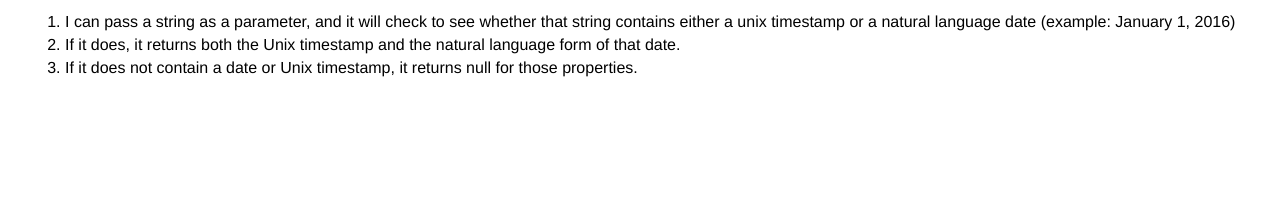
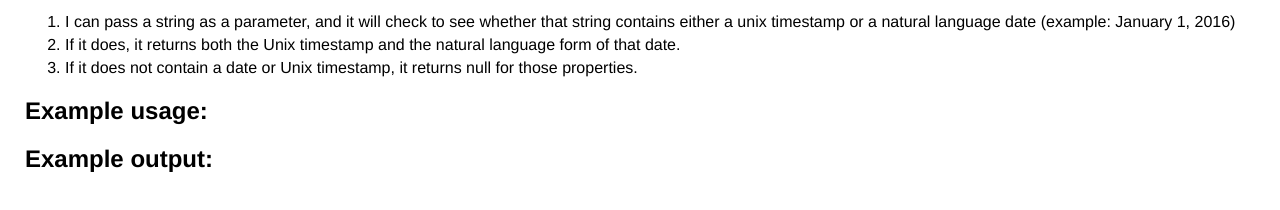
Before and after one commit to martuking/timestap_microservice, a website: page views/index.html in a window 1280 px wide. Shown: the part 104-314 px from the top of the page. Drawn offline with nearby package versions, Linux system fonts and the light colour scheme; no server answers.

Commit message:
Checkpoint

```diff
--- a/public/style.css
+++ b/public/style.css
@@ -7,7 +7,9 @@
 * {
   box-sizing: border-box;
 }
+.exampleOutput{
 
+}
 body {
   font-family: helvetica, arial, sans-serif;
   margin: 25px;
--- a/views/index.html
+++ b/views/index.html
@@ -34,6 +34,12 @@
         <li>If it does, it returns both the Unix timestamp and the natural language form of that date.</li>
         <li>If it does not contain a date or Unix timestamp, it returns null for those properties.</li>
       </ol>
+      <h2>
+        Example usage:
+      </h2>
+      <h2>
+        Example output:
+      </h2>
     </main>
 
 
```
